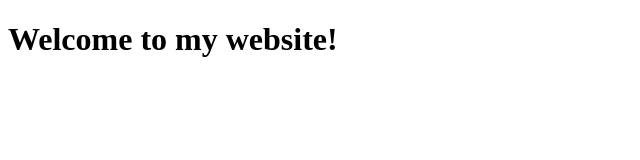
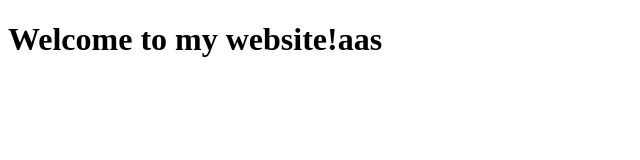
Before and after one commit to jeffrey-fu/baojiaxitong, a plain HTML site: page index.html in a window 1280 px wide. Shown: the full height of the page, 0-640 px from the left. Drawn offline with Linux system fonts and the light colour scheme.

Commit message:
Fourth commit

```diff
--- a/index.html
+++ b/index.html
@@ -5,7 +5,7 @@
 </head>
 <body>
 	<h1>
-		Welcome to my website!
+		Welcome to my website!aas
 	</h1>
 </body>
 </html>
```
